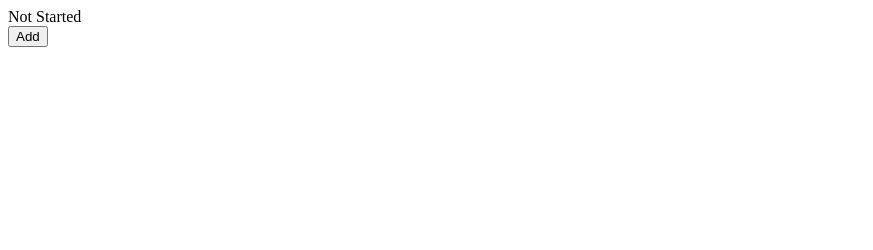
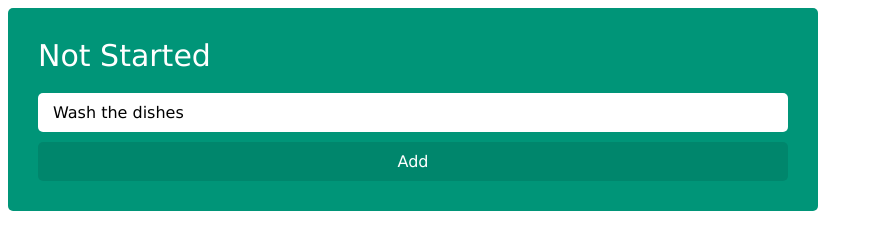
Before and after one commit to tatiana-sthl/js_kanban_board, a plain HTML site: page index.html in a window 1280 px wide. Shown: the whole page, without its empty margins (0-873 px from the left). Drawn offline with Linux system fonts and the light colour scheme.

Commit message:
create folders and add css

```diff
--- /dev/null
+++ b/css/styles.css
@@ -0,0 +1,55 @@
+.kanban {
+    display: flex;
+    padding: 30px;
+    width: 750px;
+    background: #009578;
+    border-radius: 5px;
+}
+
+.kanban * {
+    font-family:'Lucida Sans', 'Lucida Sans Regular', 'Lucida Grande', 'Lucida Sans Unicode', Geneva, Verdana, sans-serif
+}
+
+.kanban__column {
+    flex: 1;
+}
+
+.kanban__column:not(:last-child) {
+    margin-right: 30px;
+}
+
+.kanban__column-title {
+    margin-bottom: 20px;
+    font-size: 30px;
+    color: white;
+    user-select: none;
+}
+
+.kanban__item-input {
+    padding: 10px 15px;
+    box-sizing: border-box;
+    background: white;
+    border-radius: 5px;
+    cursor: pointer;
+}
+
+.kanban__dropzone {
+    height: 10px;
+    transition: background 0.15s, height 0.15s;
+}
+
+.kanban__dropzone--active {
+    height: 20px;
+    background: rgba(0, 0, 0, 0.25);
+}
+
+.kanban__add-item {
+    width: 100%;
+    padding: 10px 0;
+    font-size: 16px;
+    color: white;
+    background: rgba(0, 0, 0, 0.1);
+    border: none;
+    border-radius: 5px;
+    cursor: pointer;
+}
--- a/index.html
+++ b/index.html
@@ -4,17 +4,20 @@
         <meta charset="UTF-8">
         <meta name="viewport" content="width=device-width, initial-scale=1.0">
         <title>Kanban Board</title>
-        <link rel="stylesheet" href="styles.css">
+        <link rel="stylesheet" href="css/styles.css">
     </head>
     <body>
         <div class="kanban">
             <div class="kanban__column">
                 <div class="kanban__column-title">Not Started</div>
-                <div class="kanban__items"></div>
+                <div class="kanban__items">
+                    <div contenteditable class="kanban__item-input">Wash the dishes</div>
+                    <div class="kanban__dropzone"></div>
+                </div>
                 <button class="kanban__add-item" type="button">Add</button>
             </div>
         </div>
 
-        <script src="index.js" type="module"></script>
+        <script src="js/index.js" type="module"></script>
     </body>
 </html>
```
Also changed, not shown: js/api/KanbanAPI/KanbanAPI.js (added), js/index.js (added), 1 other file.
